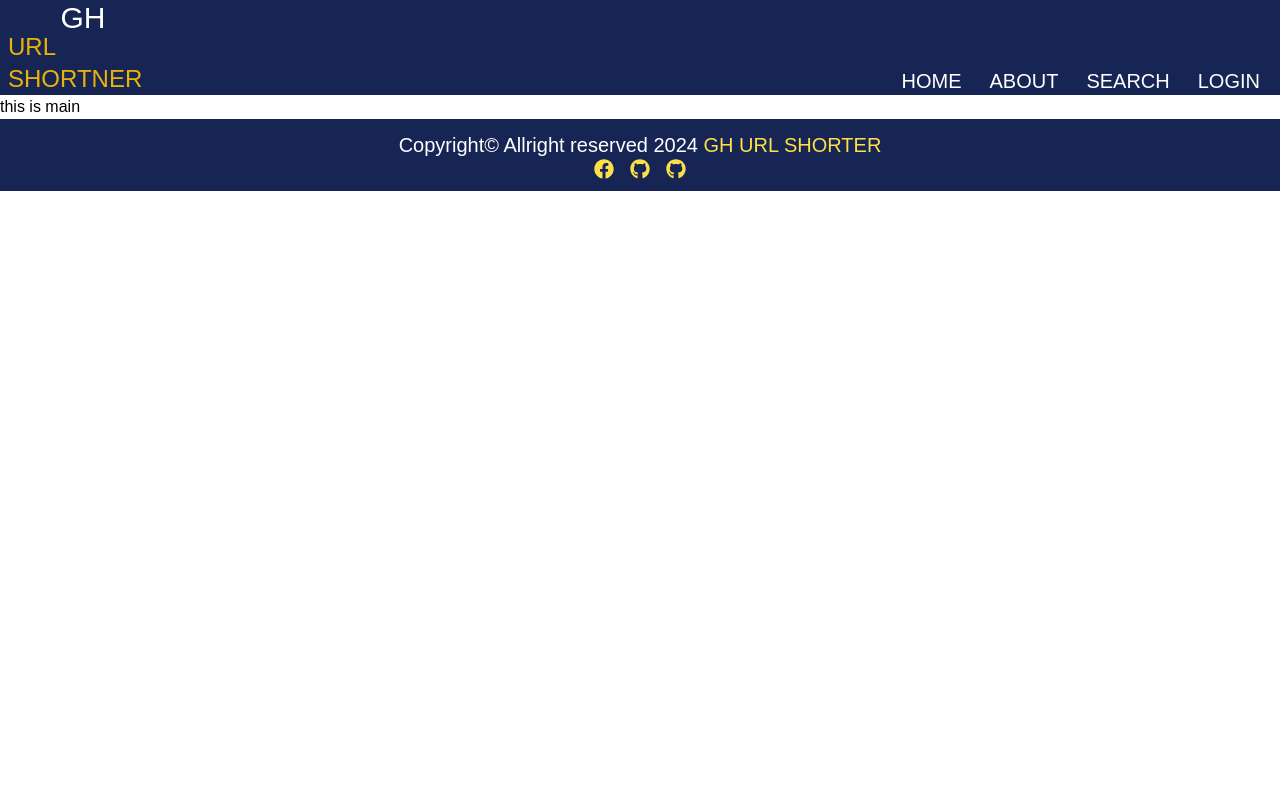
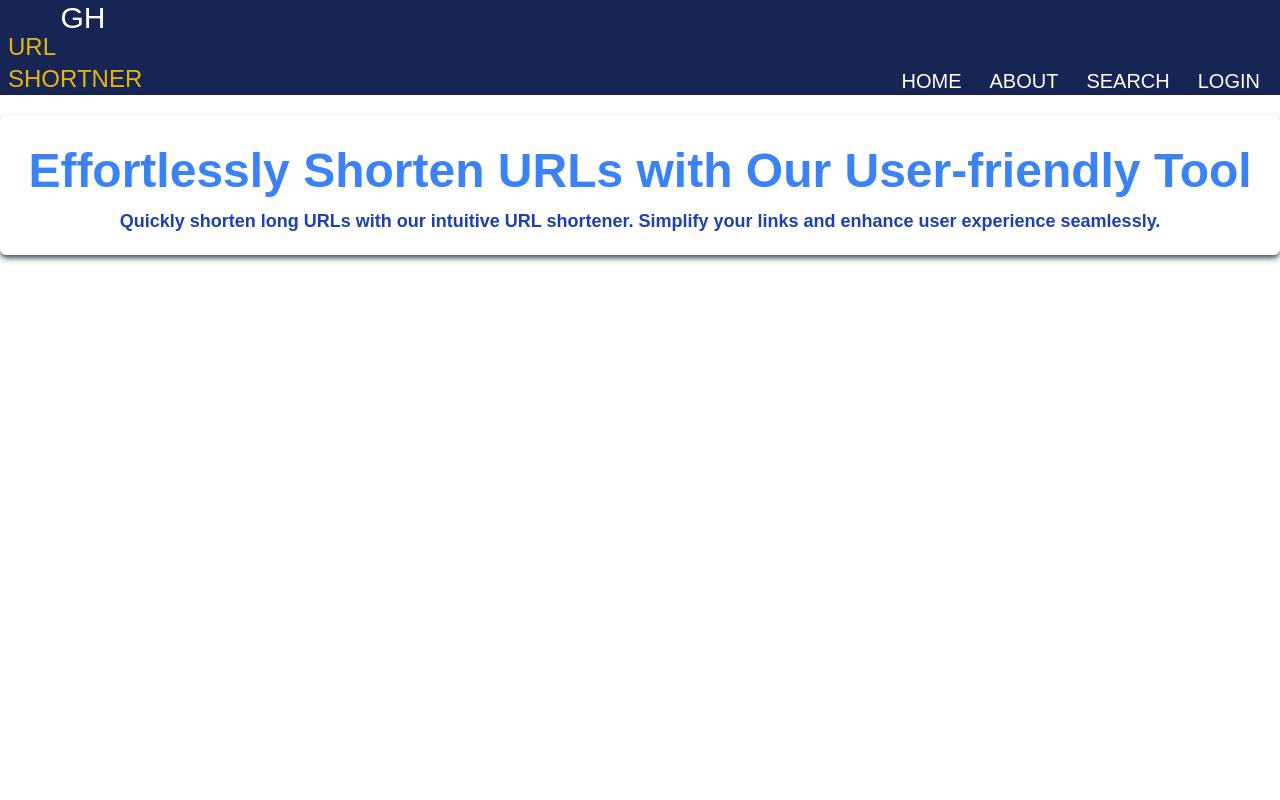
Before and after one commit to mhgkhan/urlshortner, a Next.js app: page / in a window 1280 px wide. Shown: the top 800 px of the page. Built offline with nearby package versions, Linux system fonts and the light colour scheme; a web font is replaced by a local one.

Commit message:
Hero Completed

```diff
--- a/src/app/page.js
+++ b/src/app/page.js
@@ -1,9 +1,11 @@
-import Image from "next/image";
+import Hero from "@/components/home/Hero";
 
 export default function Home() {
   return (
-    <main>
-      this is main
+    <main className="min-h-screen">
+      <div className="container mx-auto p-5 shadow-md rounded-md my-5 shadow-gray-600">
+       <Hero />
+      </div>
     </main>
   );
 }
--- a/src/components/Header.jsx
+++ b/src/components/Header.jsx
@@ -6,11 +6,8 @@ const Header = () => {
   return (
     <header className="bg-blue-950">
       <div className="container mx-auto px-2 flex md:flex-row flex-col items-center md:items-end justify-between">
-
       <Logo />
       <Navbar />
-
-
       </div>
     </header>
   )
--- /dev/null
+++ b/src/components/home/Hero.jsx
@@ -0,0 +1,14 @@
+import React from 'react'
+
+const Hero = () => {
+    return (
+        <section className='hero'>
+            <h1 className="text-5xl text-blue-500 font-bold text-center my-3"> Effortlessly Shorten URLs with Our User-friendly Tool </h1>
+            <p className="text-lg text-center font-bold text-blue-800">
+                Quickly shorten long URLs with our intuitive URL shortener. Simplify your links and enhance user experience seamlessly.
+            </p>
+        </section>
+    )
+}
+
+export default Hero
--- /dev/null
+++ b/src/components/tools/Form.jsx
@@ -0,0 +1,11 @@
+import React from 'react'
+
+const Form = () => {
+  return (
+    <section className='form mt-3' >
+        <p className='text-lg text-black'>Please Enter Your URL</p>
+    </section>
+  )
+}
+
+export default Form
```
